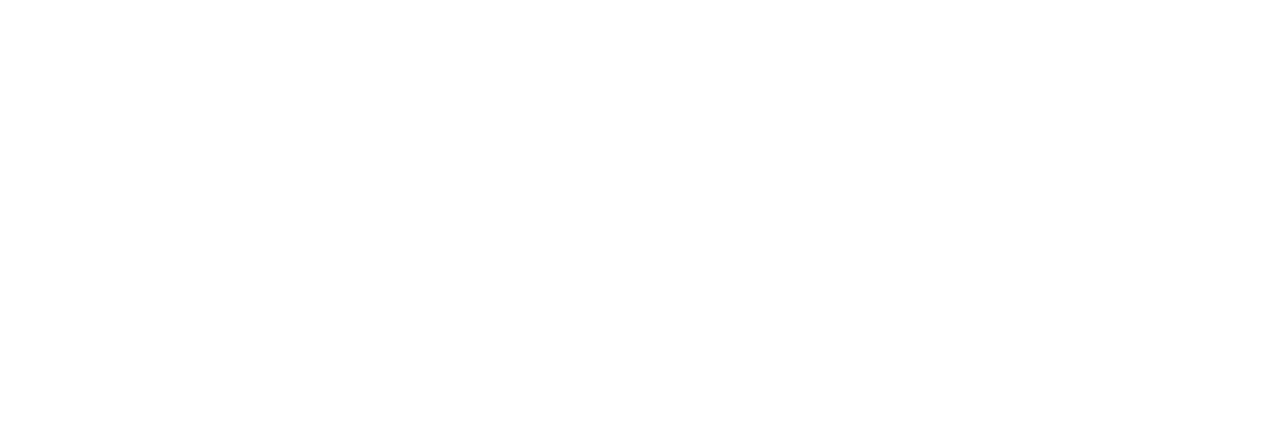
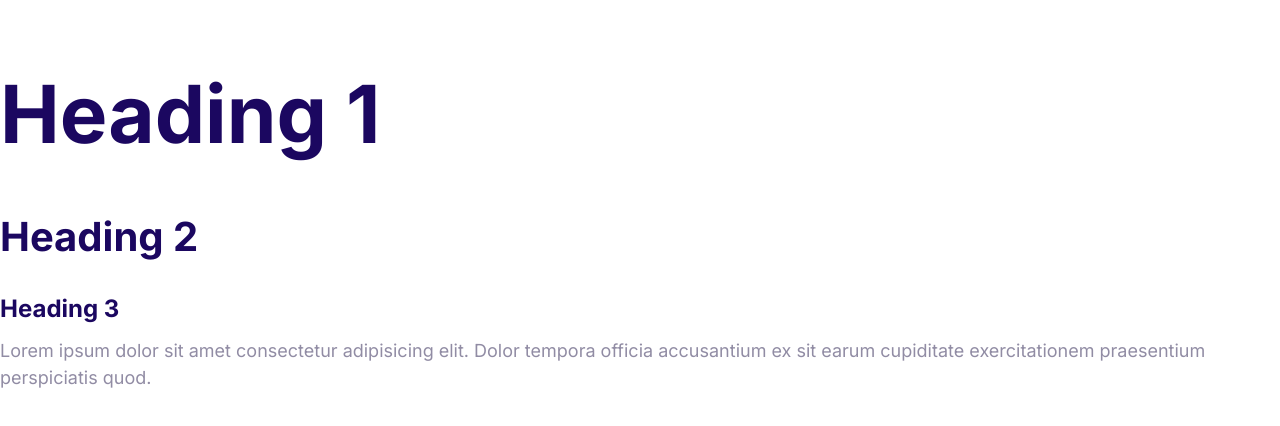
Before and after one commit to pyscript697/moshify, a plain HTML site: page index.html in a window 1280 px wide. Drawn offline with Linux system fonts and the light colour scheme.

Commit message:
Define the styles for the fonts.

```diff
--- a/css/styles.css
+++ b/css/styles.css
@@ -5,3 +5,55 @@
   --color-headings: #1b0760;
   --color-body: #918ca4;
 }
+
+html {
+  font-size: 62.5%;
+}
+
+body {
+  font-family: Inter, Arial, Helvetica, sans-serif;
+  font-size: 2.4rem;
+  line-height: 1.5;
+  color: var(--color-body);
+}
+
+h1,
+h2,
+h3 {
+  color: var(--color-headings);
+  margin-bottom: 1rem;
+}
+
+h1 {
+  font-size: 7rem;
+}
+
+h2 {
+  font-size: 4rem;
+}
+
+h3 {
+  font-size: 3rem;
+}
+
+p {
+  margin-top: 0;
+}
+
+@media screen and (min-width: 1024px) {
+  body {
+    font-size: 1.8rem;
+  }
+
+  h1 {
+    font-size: 8rem;
+  }
+
+  h2 {
+    font-size: 4rem;
+  }
+
+  h3 {
+    font-size: 2.4rem;
+  }
+}
--- a/index.html
+++ b/index.html
@@ -5,8 +5,23 @@
     <meta http-equiv="X-UA-Compatible" content="IE=edge" />
     <meta name="viewport" content="width=device-width, initial-scale=1.0" />
     <title>Document</title>
+    <link rel="preconnect" href="https://fonts.googleapis.com" />
+    <link rel="preconnect" href="https://fonts.gstatic.com" crossorigin />
+    <link
+      href="https://fonts.googleapis.com/css2?family=Inter:wght@400;700&display=swap"
+      rel="stylesheet"
+    />
     <link rel="stylesheet" href="css/normalize.css" />
     <link rel="stylesheet" href="css/styles.css" />
   </head>
-  <body></body>
+  <body>
+    <h1>Heading 1</h1>
+    <h2>Heading 2</h2>
+    <h3>Heading 3</h3>
+    <p>
+      Lorem ipsum dolor sit amet consectetur adipisicing elit. Dolor tempora
+      officia accusantium ex sit earum cupiditate exercitationem praesentium
+      perspiciatis quod.
+    </p>
+  </body>
 </html>
```
